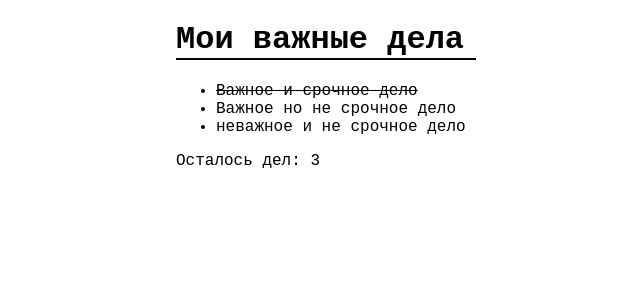
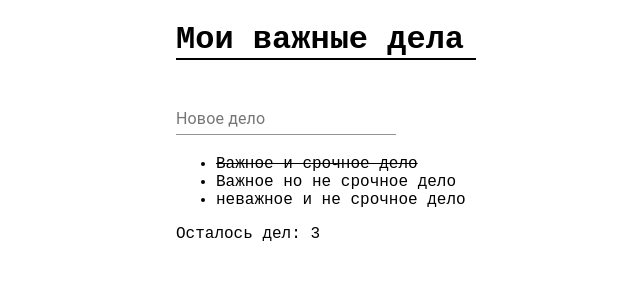
Before and after one commit to WebHeroSchool/ReactVariarmo, a React (Create React App) app: page / in a window 1280 px wide. Shown: the top 300 px of the page, without its empty margins (314-954 px from the left). Built offline with nearby package versions, Linux system fonts and the light colour scheme.

Commit message:
materialUI

```diff
--- a/package.json
+++ b/package.json
@@ -36,6 +36,7 @@
     ]
   },
   "devDependencies": {
+    "@material-ui/core": "^4.11.3",
     "classnames": "^2.2.6"
   }
 }
--- a/src/components/App/App.js
+++ b/src/components/App/App.js
@@ -2,6 +2,7 @@ import React from 'react';
 import ItemList from '../ItemList/ItemList';
 import Footer from '../Footer/Footer';
 import styles from './App.module.css';
+import InputItem from '../InputItem/InputItem';
 
 const App = () => {
   const items = [
@@ -23,6 +24,7 @@ const App = () => {
   return (
     <div className={styles.wrap}>
     <h1 className={styles.title}>Мои важные дела</h1>
+    <InputItem/>
     <ItemList items={items}/>
     <Footer count ={3} />
   </div>);
--- /dev/null
+++ b/src/components/InputItem/InputItem.js
@@ -0,0 +1,12 @@
+import React from 'react';
+import TextField from '@material-ui/core/TextField';
+
+const InputItem = () => (<div>
+    <TextField
+        id="standard-dense"
+        label="Новое дело"
+        margin="dense"
+    />
+</div>);
+
+export default InputItem;
```
Also changed, not shown: 2 other files (tests, documents, lock files or other folders).
